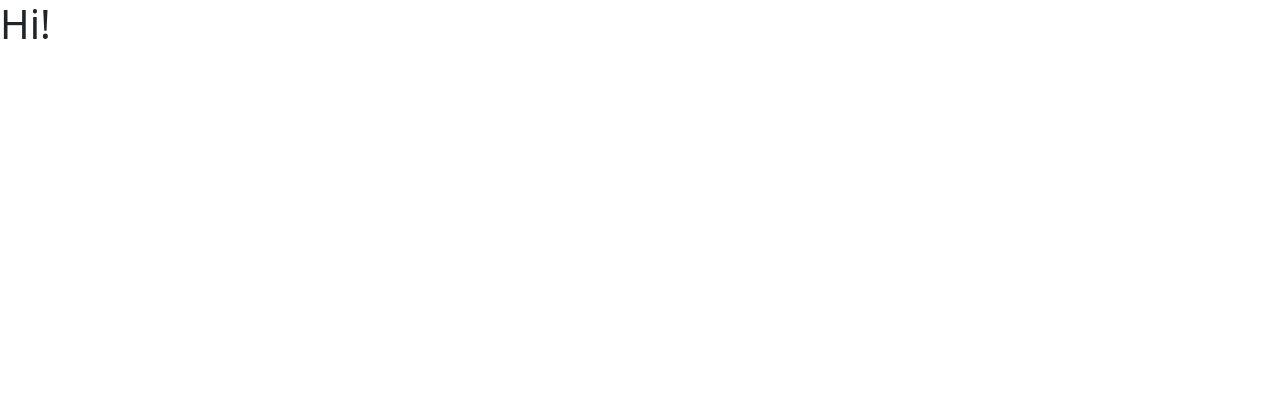
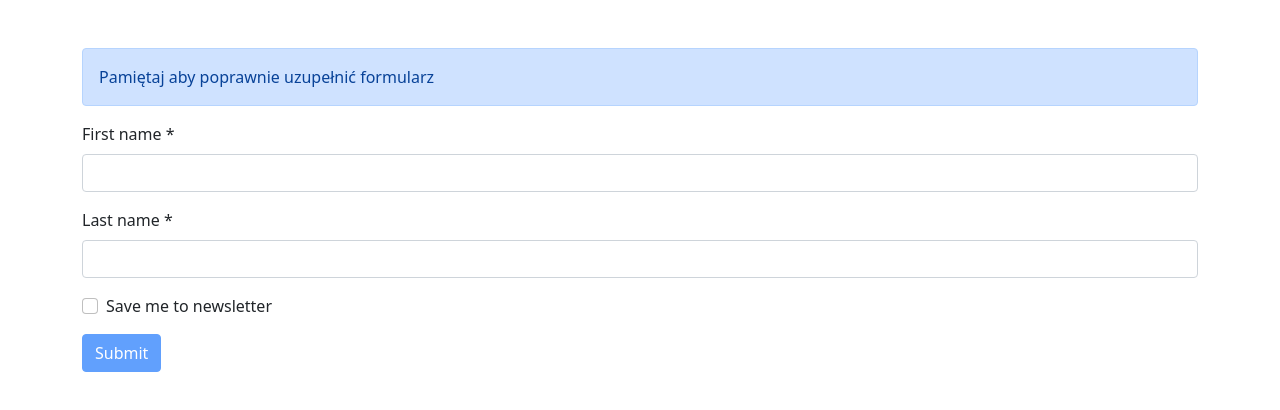
Before and after one commit to angularcodegen/form-fields, an Angular app: page / in a window 1280 px wide. Shown: the top 410 px of the page. Built offline with nearby package versions, Linux system fonts and the light colour scheme.

Commit message:
Compare value with getRawValue

```diff
--- a/src/app/app.component.ts
+++ b/src/app/app.component.ts
@@ -1,8 +1,84 @@
-import { Component } from '@angular/core';
+import { Component, OnDestroy } from '@angular/core';
+import { FormGroup, FormControl, Validators } from '@angular/forms';
 
 @Component({
   selector: 'app-root',
-  template: ` <h1>Hi!</h1> `,
-  styles: [],
+  template: `
+    <form [formGroup]="form" class="container mt-5">
+      <div class="alert alert-primary" role="alert">Pamiętaj aby poprawnie uzupełnić formularz</div>
+      <div class="mb-3">
+        <label for="firstname" class="form-label">First name *</label>
+        <input
+          formControlName="firstName"
+          type="email"
+          class="form-control"
+          id="firstname"
+          aria-describedby="emailHelp"
+          autocomplete="off"
+        />
+      </div>
+
+      <div class="mb-3">
+        <label for="lastname" class="form-label">Last name *</label>
+        <input
+          formControlName="lastName"
+          type="email"
+          class="form-control"
+          id="lastname"
+          aria-describedby="emailHelp"
+          autocomplete="off"
+        />
+      </div>
+
+      <div class="mb-3 form-check">
+        <input [formControl]="savetoNewslatter" type="checkbox" class="form-check-input" id="newsletter" />
+        <label class="form-check-label" for="newsletter">Save me to newsletter</label>
+      </div>
+
+      <div *ngIf="savetoNewslatter.value === true" class="mb-3">
+        <label for="email" class="form-label">Email address</label>
+        <input
+          formControlName="email"
+          type="email"
+          class="form-control"
+          id="email"
+          aria-describedby="emailHelp"
+          autocomplete="off"
+        />
+        <div id="emailHelp" class="form-text">We'll never share your email with anyone else.</div>
+      </div>
+
+      <button (click)="send()" type="submit" class="btn btn-primary" [disabled]="!form.valid">Submit</button>
+    </form>
+  `,
 })
-export class AppComponent {}
+export class AppComponent implements OnDestroy {
+  form = new FormGroup({
+    firstName: new FormControl(null, [Validators.required]),
+    lastName: new FormControl(null, [Validators.required]),
+    email: new FormControl({ disabled: true, value: null }, [Validators.required]),
+  });
+
+  savetoNewslatter = new FormControl(false);
+
+  private toggleEmailSub = this.savetoNewslatter.valueChanges.subscribe(() => this.toggleEmail());
+
+  toggleEmail() {
+    const email = this.form.get('email')!;
+    email.enabled ? email.disable() : email.enable();
+  }
+
+  send() {
+    alert(`
+    form.value:
+    ${JSON.stringify(this.form.value)}
+
+    form.getRawValue():
+    ${JSON.stringify(this.form.getRawValue())}
+    `);
+  }
+
+  ngOnDestroy(): void {
+    this.toggleEmailSub.unsubscribe();
+  }
+}
```
Also changed, not shown: src/app/app.module.ts (+8 -5 lines).
